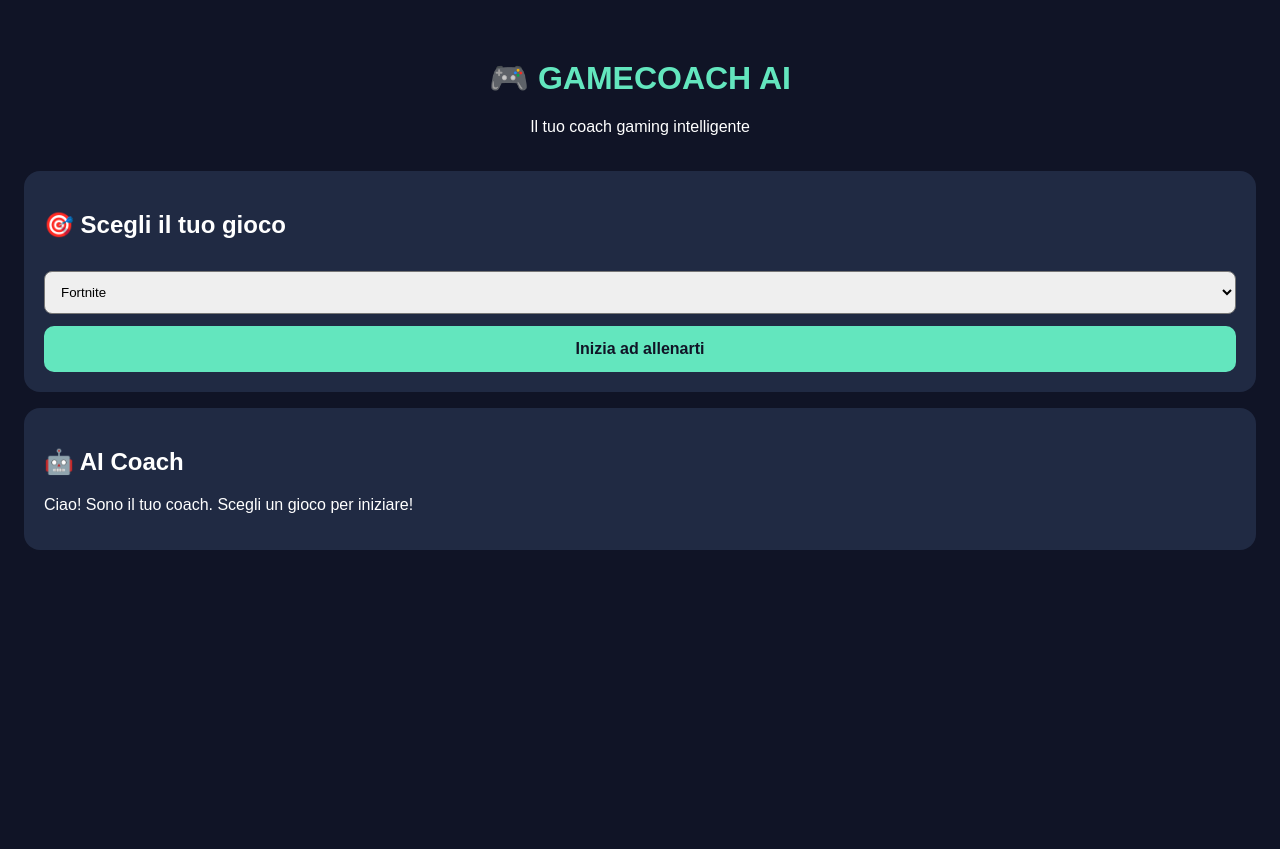
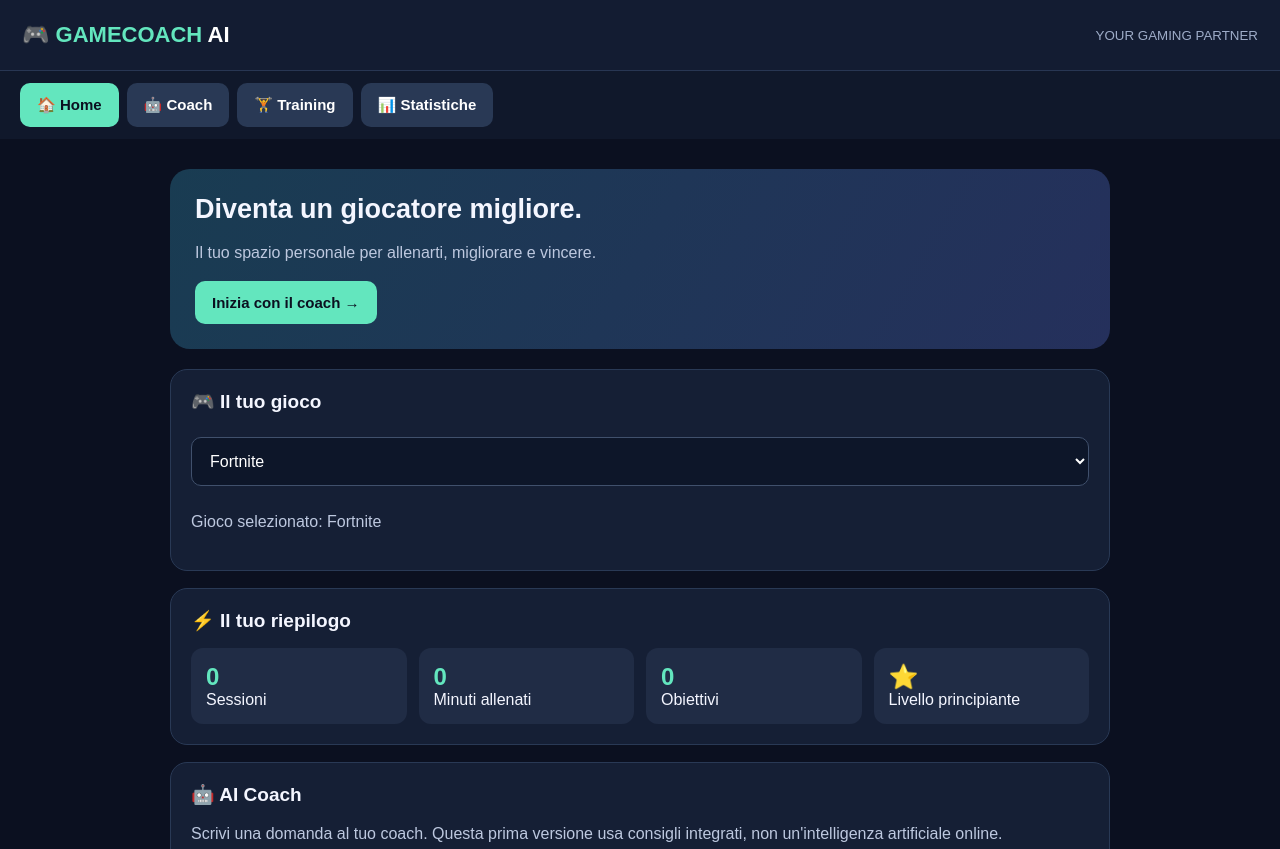
Before and after one commit to sbolszai-crypto/gamecoach-ai-, a plain HTML site: page index.html in a window 1280 px wide. Shown: the top 849 px of the page. Before the commit the page ends 800 px from the top, so only its background shows below. Drawn offline with Linux system fonts and the light colour scheme.

Commit message:
Update index.html

```diff
--- a/index.html
+++ b/index.html
@@ -1,76 +1,181 @@
+
 <!DOCTYPE html>
 <html lang="it">
 <head>
 <meta charset="UTF-8">
-  <meta name="viewport" content="width=device-width, initial-scale=1.0">
-  <meta name="theme-color" content="#101426">
+<meta name="viewport" content="width=device-width, initial-scale=1">
+<meta name="theme-color" content="#0b1020">
 <title>GAMECOACH AI</title>
 <style>
-    * { box-sizing: border-box; }
-    body {
-      margin: 0;
-      padding: 24px;
-      font-family: Arial, sans-serif;
-      background: #101426;
-      color: white;
-    }
-    header { text-align: center; margin: 35px 0; }
-    h1 { color: #63e6be; font-size: 32px; }
-    .card {
-      background: #202a43;
-      padding: 20px;
-      border-radius: 16px;
-      margin: 16px 0;
-    }
-    button {
-      background: #63e6be;
-      color: #101426;
-      border: 0;
-      padding: 14px;
-      border-radius: 10px;
-      font-weight: bold;
-      width: 100%;
-      font-size: 16px;
-    }
-    select {
-      width: 100%;
-      padding: 12px;
-      border-radius: 8px;
-      margin: 12px 0;
-    }
+*{box-sizing:border-box}
+body{margin:0;background:#0b1020;color:#f4f6ff;font-family:Arial,sans-serif}
+header{padding:22px;background:#131c32;border-bottom:1px solid #283653;display:flex;justify-content:space-between;align-items:center}
+.logo{font-size:22px;font-weight:900;color:#63e6be}
+.logo span{color:white}
+header small{color:#9eacc8}
+main{max-width:1000px;margin:auto;padding:20px}
+.welcome{padding:25px;border-radius:20px;background:linear-gradient(120deg,#193c52,#25305c);margin-bottom:20px}
+h1{font-size:27px;margin:0 0 10px}
+p{color:#bdc8df;line-height:1.5}
+.card{background:#151f35;border:1px solid #293955;border-radius:17px;padding:20px;margin-bottom:17px}
+h2{font-size:19px;margin-top:0}
+select,input{width:100%;padding:14px;border-radius:10px;border:1px solid #40506c;background:#0d1629;color:white;font-size:16px;margin:8px 0}
+button{background:#63e6be;color:#0b1020;border:0;padding:13px 17px;border-radius:10px;font-weight:bold;font-size:15px;cursor:pointer}
+button.secondary{background:#293955;color:white}
+button:active{transform:scale(.98)}
+.grid{display:grid;grid-template-columns:repeat(2,1fr);gap:12px}
+.stat{background:#202c45;padding:15px;border-radius:12px}
+.stat strong{font-size:24px;color:#63e6be;display:block}
+.chat{height:210px;overflow:auto;background:#0d1629;border-radius:12px;padding:13px;margin:12px 0}
+.message{padding:10px;margin:7px 0;border-radius:10px;background:#202c45}
+.user{background:#174a47}
+.row{display:flex;gap:8px}
+.row input{min-width:0}
+nav{display:flex;gap:8px;overflow:auto;padding:12px 20px;background:#10182b}
+nav button{white-space:nowrap}
+section{scroll-margin-top:20px}
+footer{text-align:center;color:#71809c;padding:25px;font-size:12px}
+@media(min-width:700px){.grid{grid-template-columns:repeat(4,1fr)}main{padding:30px}}
 </style>
 </head>
 <body>
 <header>
-    <h1>🎮 GAMECOACH AI</h1>
-    <p>Il tuo coach gaming intelligente</p>
+<div class="logo">🎮 GAMECOACH <span>AI</span></div>
+<small>YOUR GAMING PARTNER</small>
 </header>
 
-  <div class="card">
-    <h2>🎯 Scegli il tuo gioco</h2>
-    <select id="game">
-      <option>Fortnite</option>
-      <option>Call of Duty</option>
-      <option>Minecraft</option>
-      <option>Brawl Stars</option>
-      <option>Free Fire</option>
-      <option>Altro</option>
-    </select>
-    <button onclick="coach()">Inizia ad allenarti</button>
+<nav>
+<button onclick="go('home')">🏠 Home</button>
+<button class="secondary" onclick="go('coach')">🤖 Coach</button>
+<button class="secondary" onclick="go('training')">🏋️ Training</button>
+<button class="secondary" onclick="go('stats')">📊 Statistiche</button>
+</nav>
+
+<main>
+<section id="home">
+<div class="welcome">
+<h1>Diventa un giocatore migliore.</h1>
+<p>Il tuo spazio personale per allenarti, migliorare e vincere.</p>
+<button onclick="go('coach')">Inizia con il coach →</button>
 </div>
 
 <div class="card">
-    <h2>🤖 AI Coach</h2>
-    <p id="answer">Ciao! Sono il tuo coach. Scegli un gioco per iniziare!</p>
+<h2>🎮 Il tuo gioco</h2>
+<select id="game" onchange="saveGame()">
+<option>Fortnite</option>
+<option>Call of Duty</option>
+<option>Brawl Stars</option>
+<option>Free Fire</option>
+<option>Minecraft</option>
+<option>Roblox</option>
+<option>Rocket League</option>
+<option>EA Sports FC</option>
+<option>PUBG Mobile</option>
+<option>Altro</option>
+</select>
+<p id="selected">Gioco selezionato: Fortnite</p>
 </div>
 
+<div class="card">
+<h2>⚡ Il tuo riepilogo</h2>
+<div class="grid">
+<div class="stat"><strong id="sessions">0</strong>Sessioni</div>
+<div class="stat"><strong id="minutes">0</strong>Minuti allenati</div>
+<div class="stat"><strong id="goals">0</strong>Obiettivi</div>
+<div class="stat"><strong>⭐</strong>Livello principiante</div>
+</div>
+</div>
+</section>
+
+<section id="coach" class="card">
+<h2>🤖 AI Coach</h2>
+<p>Scrivi una domanda al tuo coach. Questa prima versione usa consigli integrati, non un'intelligenza artificiale online.</p>
+<div class="chat" id="chat">
+<div class="message">Ciao! Sono GameCoach. Quale abilità vuoi migliorare oggi?</div>
+</div>
+<div class="row">
+<input id="question" placeholder="Es. Come posso migliorare?" onkeydown="if(event.key==='Enter')send()">
+<button onclick="send()">Invia</button>
+</div>
+</section>
+
+<section id="training" class="card">
+<h2>🏋️ Centro allenamento</h2>
+<p>Scegli un esercizio e completa la tua sessione.</p>
+<div class="stat">
+<strong>🎯 10 minuti</strong>
+Allenamento: concentrazione e precisione
+<p>Fai pratica, osserva gli errori e prova a correggerli.</p>
+<button onclick="complete()">Completa allenamento</button>
+</div>
+<p id="trainingResult"></p>
+</section>
+
+<section id="stats" class="card">
+<h2>📊 I tuoi progressi</h2>
+<p>Le tue sessioni vengono salvate su questo dispositivo.</p>
+<div class="grid">
+<div class="stat"><strong id="sessions2">0</strong>Sessioni completate</div>
+<div class="stat"><strong id="minutes2">0</strong>Minuti totali</div>
+</div>
+<button class="secondary" onclick="resetStats()">Azzera statistiche</button>
+</section>
+</main>
+
+<footer>GAMECOACH AI · Prima versione · Progetto personale</footer>
+
 <script>
-    function coach() {
-      const game = document.getElementById("game").value;
-      document.getElementById("answer").textContent =
-        "Benvenuto! Prepariamoci a migliorare su " + game +
-        ". Primo consiglio: allenati con costanza e analizza i tuoi errori!";
+let data=JSON.parse(localStorage.getItem('gcdata')||'{"sessions":0,"minutes":0,"goals":0}');
+function save(){
+localStorage.setItem('gcdata',JSON.stringify(data));
+update();
 }
+function update(){
+document.getElementById('sessions').textContent=data.sessions;
+document.getElementById('sessions2').textContent=data.sessions;
+document.getElementById('minutes').textContent=data.minutes;
+document.getElementById('minutes2').textContent=data.minutes;
+document.getElementById('goals').textContent=data.goals;
+}
+function saveGame(){
+let game=document.getElementById('game').value;
+localStorage.setItem('gcgame',game);
+document.getElementById('selected').textContent='Gioco selezionato: '+game;
+}
+function send(){
+let input=document.getElementById('question');
+let q=input.value.trim();
+if(!q)return;
+let chat=document.getElementById('chat');
+chat.innerHTML+='<div class="message user">'+escapeText(q)+'</div>';
+let answer='Allenati con costanza, concentrati su un solo aspetto alla volta e cerca di capire cosa puoi migliorare dopo ogni partita.';
+if(q.toLowerCase().includes('mira'))answer='Per migliorare la mira, fai sessioni brevi di precisione e cerca di mantenere movimenti controllati.';
+if(q.toLowerCase().includes('costru'))answer='Per migliorare le costruzioni, ripeti le tecniche di base lentamente prima di aumentare la velocità.';
+if(q.toLowerCase().includes('vinc'))answer='Per vincere più spesso, cura il posizionamento, osserva gli avversari e non affrontare ogni scontro senza un piano.';
+if(q.toLowerCase().includes('fortnite'))answer='Su Fortnite lavora su mira, costruzioni e posizionamento. Quale di queste abilità ti crea più difficoltà?';
+chat.innerHTML+='<div class="message">🤖 '+answer+'</div>';
+input.value='';
+chat.scrollTop=chat.scrollHeight;
+}
+function escapeText(s){
+let d=document.createElement('div');d.textContent=s;return d.innerHTML;
+}
+function complete(){
+data.sessions++;
+data.minutes+=10;
+data.goals++;
+save();
+document.getElementById('trainingResult').textContent='🎉 Allenamento completato! Hai guadagnato 10 minuti di pratica.';
+}
+function resetStats(){
+if(confirm('Vuoi davvero azzerare le statistiche?')){
+data={sessions:0,minutes:0,goals:0};save();
+}
+}
+function go(id){document.getElementById(id).scrollIntoView({behavior:'smooth'});}
+document.getElementById('game').value=localStorage.getItem('gcgame')||'Fortnite';
+document.getElementById('selected').textContent='Gioco selezionato: '+document.getElementById('game').value;
+update();
 </script>
 </body>
 </html>
```
Lines whose indentation alone changed are shown as unchanged.
